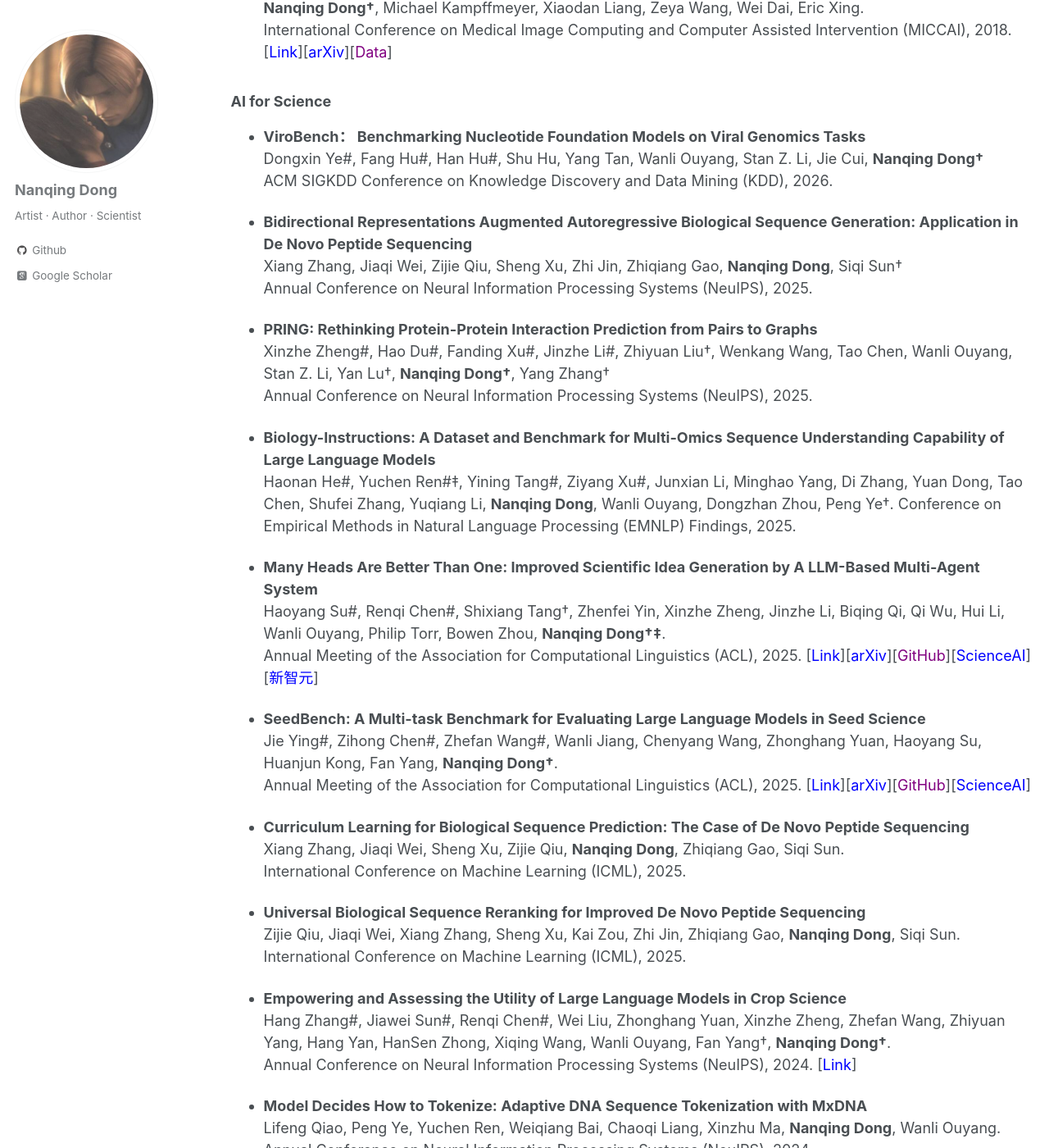
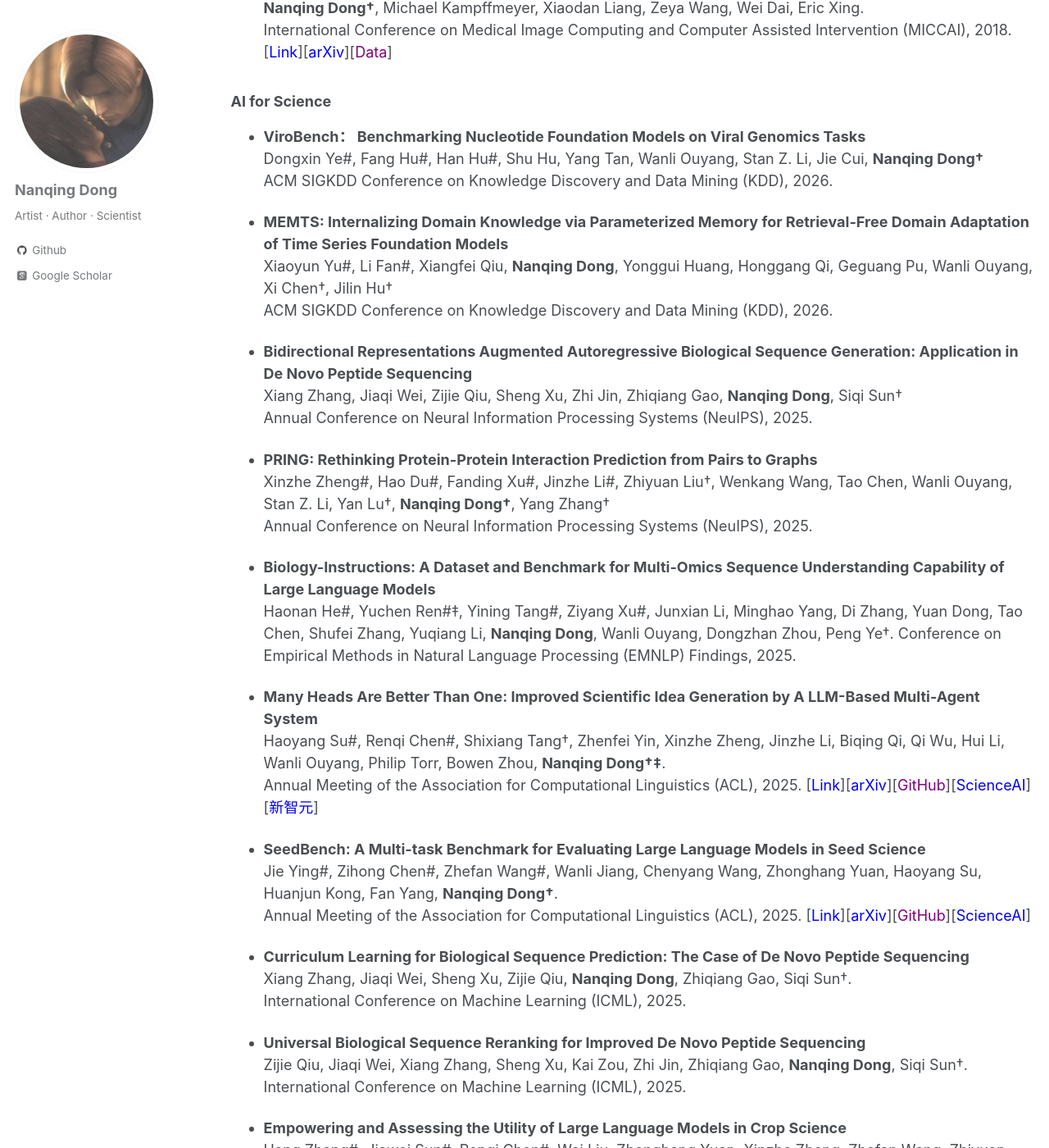
Before and after one commit to eveningdong/eveningdong.github.io, a Jekyll site: the page built from _pages/publication.md, in a window 1280 px wide and 1400 px high, scrolled down 4389 px. Shown: the whole window at 82% size. Built offline with Jekyll 4.4.1, drawn with Linux system fonts in a browser that asks for light colours; some web fonts are replaced.

Commit message:
update KDD

```diff
--- a/_pages/publication.md
+++ b/_pages/publication.md
@@ -149,6 +149,10 @@ The research topics are listed in alphabetical order.
   Dongxin Ye#, Fang Hu#, Han Hu#, Shu Hu, Yang Tan, Wanli Ouyang, Stan Z. Li, Jie Cui, **Nanqing Dong†**
   ACM SIGKDD Conference on Knowledge Discovery and Data Mining (KDD), 2026.
 
+* **MEMTS: Internalizing Domain Knowledge via Parameterized Memory for Retrieval-Free Domain Adaptation of Time Series Foundation Models**
+  Xiaoyun Yu#, Li Fan#, Xiangfei Qiu, **Nanqing Dong**, Yonggui Huang, Honggang Qi, Geguang Pu, Wanli Ouyang, Xi Chen†, Jilin Hu†
+  ACM SIGKDD Conference on Knowledge Discovery and Data Mining (KDD), 2026.
+
 * **Bidirectional Representations Augmented Autoregressive Biological Sequence Generation: Application in De Novo Peptide Sequencing**
   Xiang Zhang, Jiaqi Wei, Zijie Qiu, Sheng Xu, Zhi Jin, Zhiqiang Gao, **Nanqing Dong**, Siqi Sun†
   Annual Conference on Neural Information Processing Systems (NeuIPS), 2025.
@@ -170,11 +174,11 @@ The research topics are listed in alphabetical order.
   Annual Meeting of the Association for Computational Linguistics (ACL), 2025. [[<span style="color:blue">Link</span>]](https://aclanthology.org/2025.acl-long.1516/)[[<span style="color:blue">arXiv</span>]](https://arxiv.org/abs/2505.13220)[[<span style="color:purple">GitHub</span>]](https://github.com/open-sciencelab/SeedBench)[[<span style="color:blue">ScienceAI</span>]](https://mp.weixin.qq.com/s/uy3bgotXEtb2FDT25HvQNQ)
 
 * **Curriculum Learning for Biological Sequence Prediction: The Case of De Novo Peptide Sequencing**
-  Xiang Zhang, Jiaqi Wei, Sheng Xu, Zijie Qiu, **Nanqing Dong**, Zhiqiang Gao, Siqi Sun.
+  Xiang Zhang, Jiaqi Wei, Sheng Xu, Zijie Qiu, **Nanqing Dong**, Zhiqiang Gao, Siqi Sun†.
   International Conference on Machine Learning (ICML), 2025.
 
 * **Universal Biological Sequence Reranking for Improved De Novo Peptide Sequencing**
-  Zijie Qiu, Jiaqi Wei, Xiang Zhang, Sheng Xu, Kai Zou, Zhi Jin, Zhiqiang Gao, **Nanqing Dong**, Siqi Sun.
+  Zijie Qiu, Jiaqi Wei, Xiang Zhang, Sheng Xu, Kai Zou, Zhi Jin, Zhiqiang Gao, **Nanqing Dong**, Siqi Sun†.
   International Conference on Machine Learning (ICML), 2025.
 
 * **Empowering and Assessing the Utility of Large Language Models in Crop Science**
```
